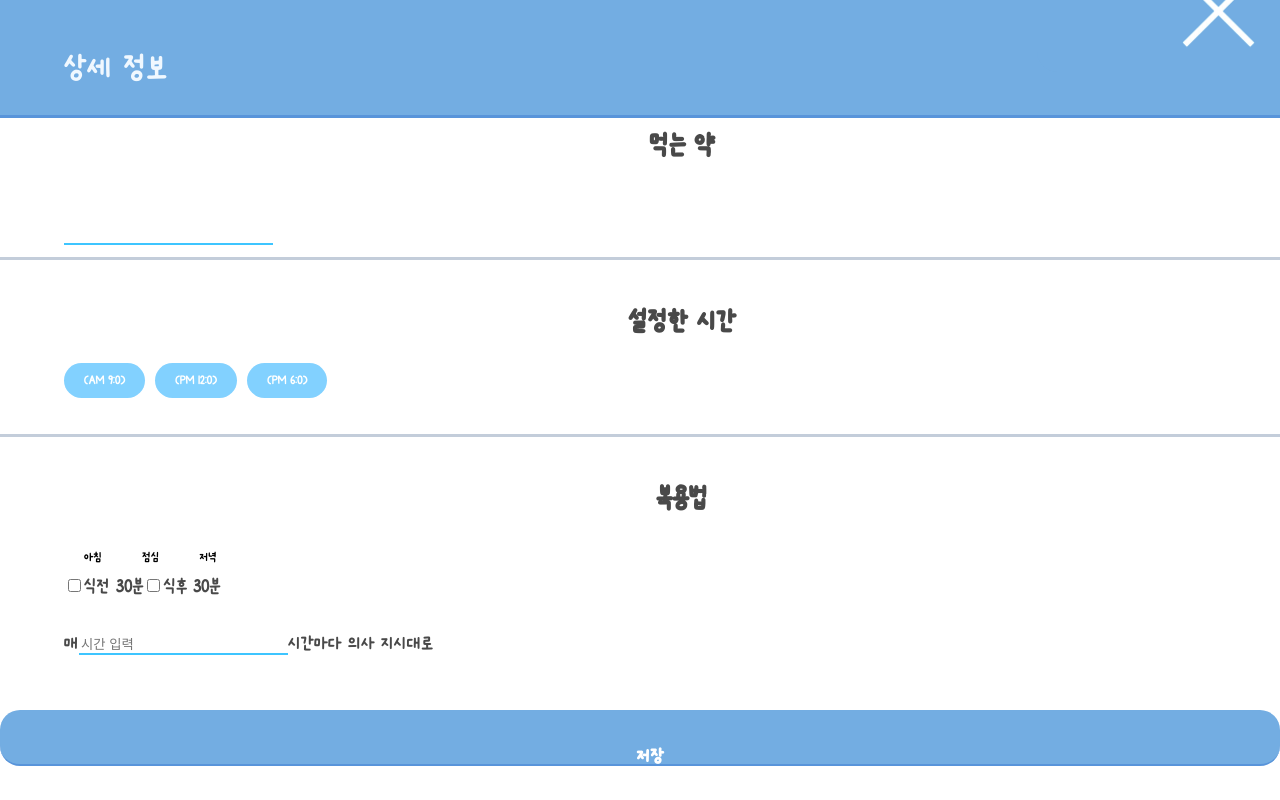
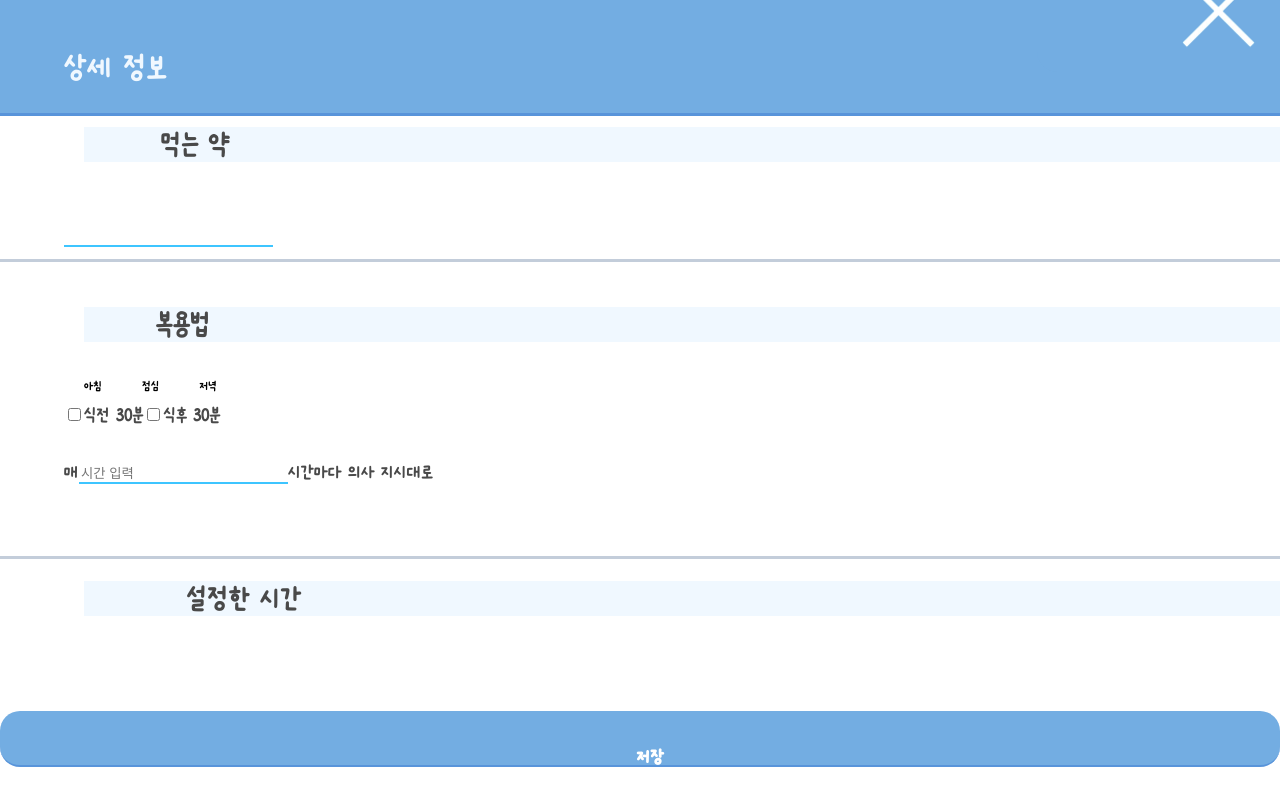
Before and after one commit to luminous037/OSS_project, a React (Create React App) app in the folder client/: page /MyPage/AddMedi in a window 1280 px wide. Shown: the top 800 px of the page. Built offline with nearby package versions, Linux system fonts and the light colour scheme.

Commit message:
[add] 약 설정 화면 세부 css 조정

```diff
--- a/client/src/components/MyPage/AddMedi.js
+++ b/client/src/components/MyPage/AddMedi.js
@@ -165,8 +165,6 @@ function AddMedi() {
         handleModalClose(buttonId);
     };
 
-
-
     //info2에서 설정한 아침 점심 저녁이 true일 경우 알람 설정 버튼을 추가하는 함수
     const renderButtonIfTrue = (condition, buttonId) => {
         if (condition) {
@@ -213,15 +211,6 @@ function AddMedi() {
                     <input type="text" name="mediName" value={mediData.mediName} onChange={handleChange} />
                 </div>
                 <br />
-                <div className="detail_text">
-                    <h2>설정한 시간</h2>
-                    <div className="alarmset_detail">
-                        {renderButtonIfTrue(mediData.detail.morning, 1)}
-                        {renderButtonIfTrue(mediData.detail.afternoon, 2)}
-                        {renderButtonIfTrue(mediData.detail.evening, 3)}
-                    </div>
-                </div>
-                <br />
                 <div className="detail_text_no-border">
                     <h2>복용법</h2>
                     <div>
@@ -244,6 +233,16 @@ function AddMedi() {
                         시간마다 의사 지시대로
                     </div>
                 </div>
+
+                </div>
+                <br />
+                <div className="detail_text_2">
+                    <h2>설정한 시간</h2>
+                    <div className="alarmset_detail">
+                        {renderButtonIfTrue(buttonStates.morning, 1)}
+                        {renderButtonIfTrue(buttonStates.afternoon, 2)}
+                        {renderButtonIfTrue(buttonStates.evening, 3)}
+                    </div>
             </div>
             <button onClick={handleSave} className="save_button"><h2>저장</h2></button>
         </div>
--- a/client/src/components/MyPage/DetailPage.css
+++ b/client/src/components/MyPage/DetailPage.css
@@ -21,10 +21,19 @@
         margin-top: -5%;
     }
 
-    /*칸 나누는 밑줄*/
+    /*칸 나누는 밑줄1*/
     .detail_text{
       background: rgba(255, 255, 255, 0.753);
-      height: 30%;
+      height: 40%;
+      text-align:left;
+      padding-left: 5%;
+      border-bottom: 3px solid rgb(195, 205, 218);
+    }
+
+    /*칸 나누는 밑줄2*/
+    .detail_text_2{
+      background: rgba(255, 255, 255, 0.753);
+      height: 0%;
       text-align:left;
       padding-left: 5%;
       border-bottom: 3px solid rgb(195, 205, 218);
@@ -36,7 +45,7 @@
       font-size:20px;
       color:#494949;
         background: rgba(255, 255, 255, 0.753);
-        height: 25%;
+        height: 30%;
         text-align:left;
         padding-left: 5%;
     }
@@ -53,11 +62,34 @@
         grid-row-start: 6;
     }
 
-    /*먹는 약, 설정한 시간*/
-    .detail_text{
+    /*먹는 약*/
+    .detail_text h2{
       font-family: on;
-      font-size:20px;
+      font-size:32px;
+      font-weight: normal;
       color:#494949;
+      padding-right:80%;
+      background-color: aliceblue;
+    }
+
+    .detail_text_no-border h2{
+      font-family: on;
+      font-size:32px;
+      font-weight: normal;
+      color:#494949;
+      padding-right:82%;
+      background-color: aliceblue;
+    }
+
+    /*설정한 시간*/
+    .detail_text_2 h2{
+      font-family: on;
+      font-size:32px;
+      font-weight: normal;
+      font-weight: normal;
+      color:#494949;
+      padding-right:72%;
+      background-color: aliceblue;
     }
 
   .back_button{
```
